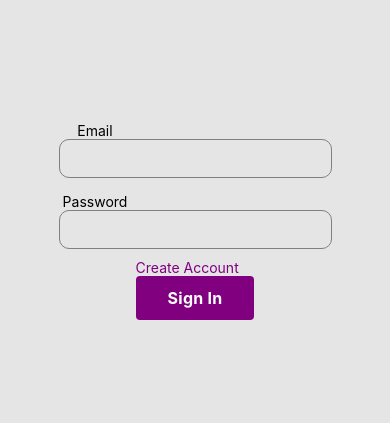
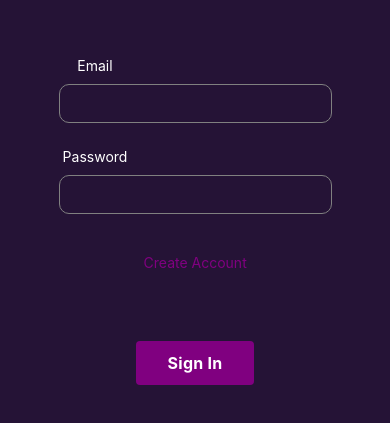
Before and after one commit to LucaFreire/minimalist-bank, a React Native app in the folder frontend/: screen /login in a window 390 px wide. Shown: the part 209-632 px from the top of the page. Built offline with nearby package versions, Linux system fonts and the light colour scheme.

Commit message:
add: login new style

```diff
--- a/frontend/src/pages/loginPage/style.js
+++ b/frontend/src/pages/loginPage/style.js
@@ -8,7 +8,8 @@ const styles = StyleSheet.create({
         alignItems: 'center',
         width: "100%",
         height: "100%",
-        backgroundColor: '#E5E5E5'
+        gap: '10px',
+        backgroundColor: '#251336'
     },
     input: {
         padding: "8px",
@@ -20,7 +21,8 @@ const styles = StyleSheet.create({
     },
     label: {
         paddingTop: "15px",
-        right: '100px'
+        right: '100px',
+        color: "white"
     },
     button: {
         alignItems: 'center',
@@ -49,12 +51,17 @@ const styles = StyleSheet.create({
         color: 'white',
     },
     linkButton: {
+        paddingLeft: '8px',
         width: 'auto',
-        color: "purple"
+        color: "purple",
+        alignItems: 'center',
+        justifyContent: 'center'
     },
     headerContent: {
+        paddingTop: "30px",
         display: "flex",
-        paddingTop: '10px'
+        justifyContent: "center",
+        gap: "70px"
     }
 
 });
```
